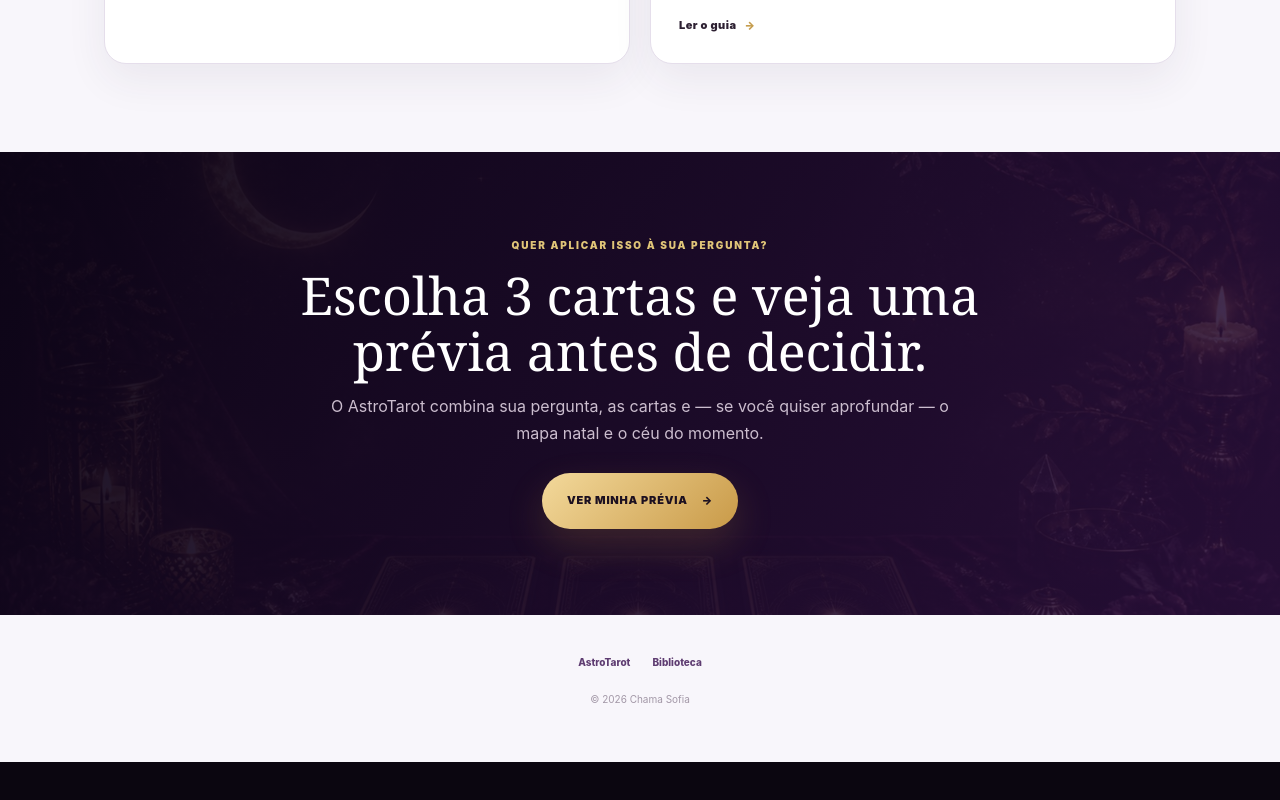
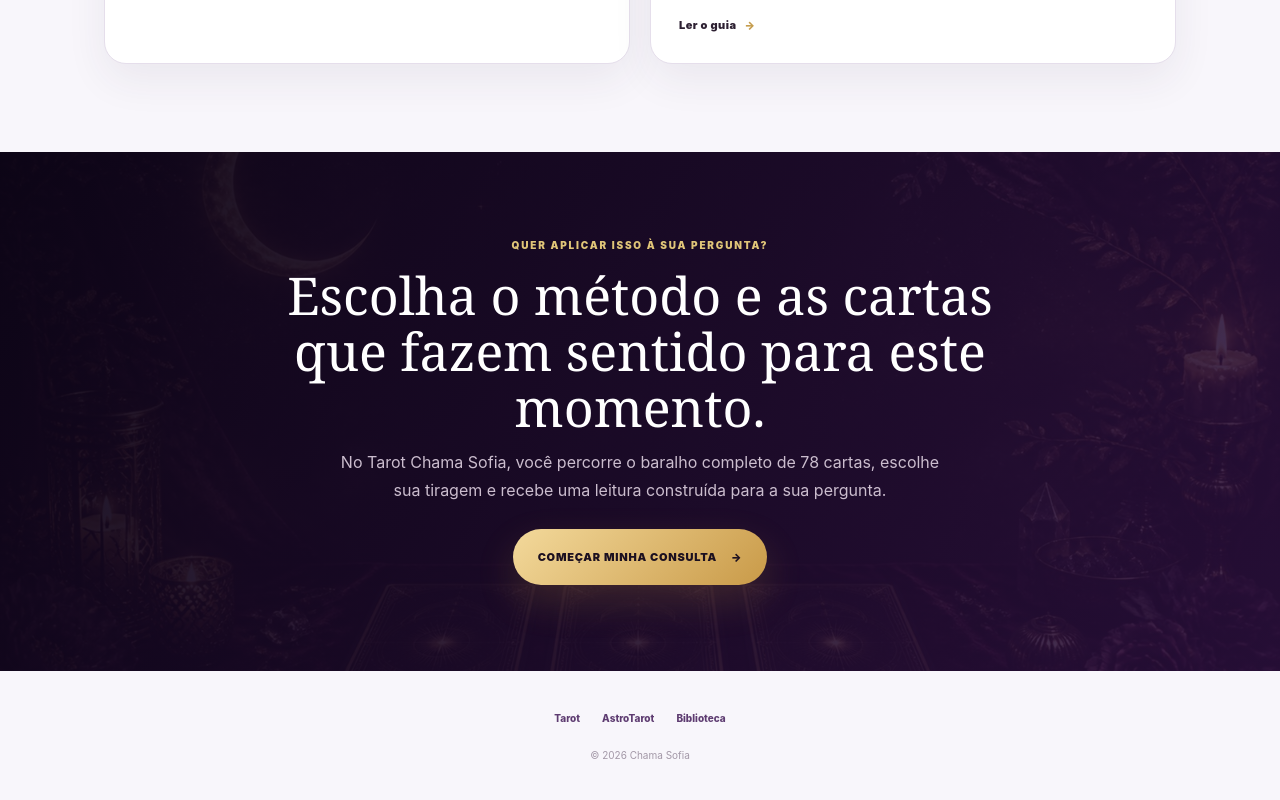
Before and after one commit to giulianocruz/tarot-chamasofia, a Next.js app: page /artigos in a window 1280 px wide. Shown: the part 3207-4007 px from the top of the page. Before the commit the page ends 3969 px from the top, so only its background shows below. Built offline with nearby package versions, Linux system fonts and the light colour scheme.

Commit message:
funnel: align article hub CTA with premium Tarot product

```diff
--- a/app/artigos/page.tsx
+++ b/app/artigos/page.tsx
@@ -27,7 +27,7 @@ export default function ArticlesPage() {
         <div className={styles.cardBody}><span>{article.eyebrow}</span><h2><Link href={`/artigos/${article.slug}`}>{article.title}</Link></h2><p>{article.description}</p><Link href={`/artigos/${article.slug}`} className={styles.readLink}>Ler o guia <b>→</b></Link></div>
       </article>)}
     </section>
-    <section className={styles.hubCta}><p className={styles.eyebrow}>Quer aplicar isso à sua pergunta?</p><h2>Escolha 3 cartas e veja uma prévia antes de decidir.</h2><p>O AstroTarot combina sua pergunta, as cartas e — se você quiser aprofundar — o mapa natal e o céu do momento.</p><Link href="/consulta?utm_source=organic&utm_medium=article_hub&utm_campaign=seo_cluster" className={styles.primaryButton}>VER MINHA PRÉVIA <span>→</span></Link></section>
-    <footer className={styles.footer}><Link href="/consulta">AstroTarot</Link><Link href="/biblioteca">Biblioteca</Link><span>© {new Date().getFullYear()} Chama Sofia</span></footer>
+    <section className={styles.hubCta}><p className={styles.eyebrow}>Quer aplicar isso à sua pergunta?</p><h2>Escolha o método e as cartas que fazem sentido para este momento.</h2><p>No Tarot Chama Sofia, você percorre o baralho completo de 78 cartas, escolhe sua tiragem e recebe uma leitura construída para a sua pergunta.</p><Link href="/consulta?utm_source=organic&utm_medium=article_hub&utm_campaign=seo_cluster" className={styles.primaryButton}>COMEÇAR MINHA CONSULTA <span>→</span></Link></section>
+    <footer className={styles.footer}><Link href="/consulta">Tarot</Link><Link href="/astrotarot">AstroTarot</Link><Link href="/biblioteca">Biblioteca</Link><span>© {new Date().getFullYear()} Chama Sofia</span></footer>
   </main>;
 }
```
